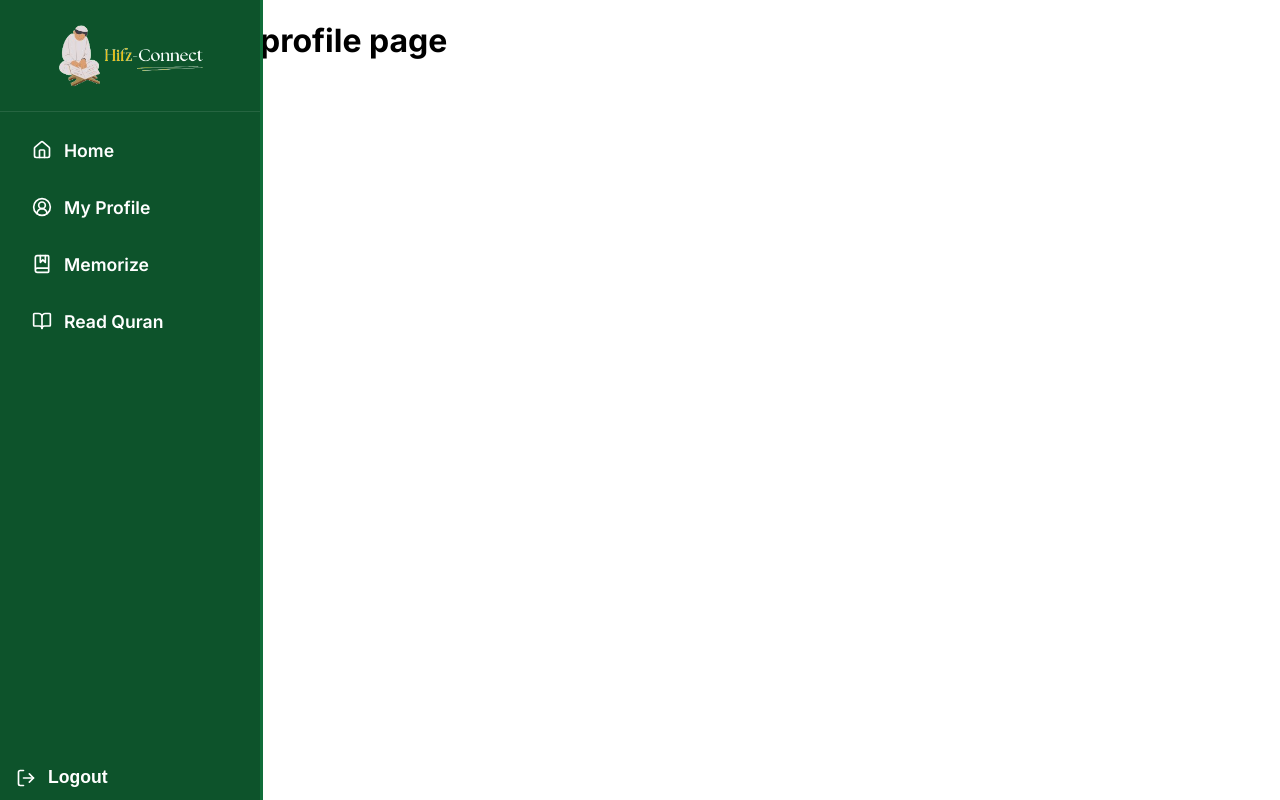
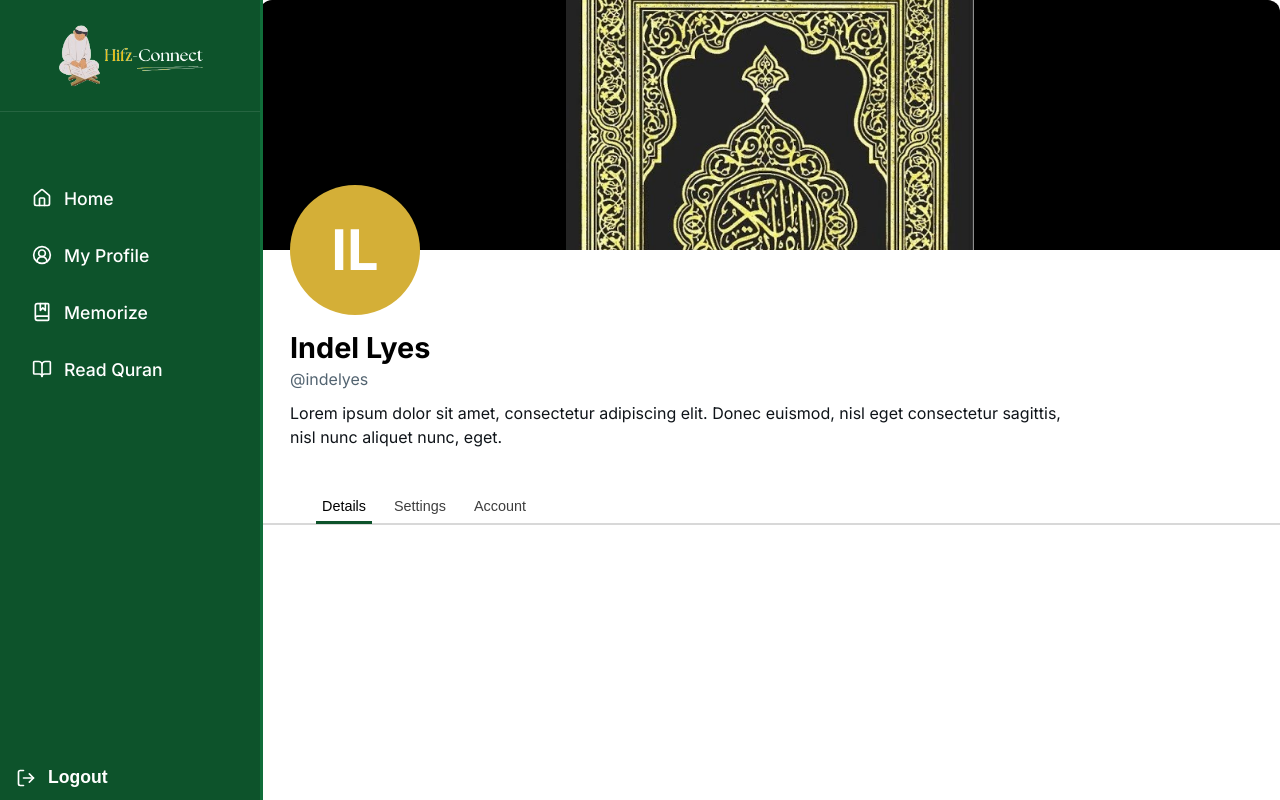
Before and after one commit to lyexover/hifz-connect, a Next.js app: page /profile in a window 1280 px wide. Built offline with nearby package versions, Linux system fonts and the light colour scheme.

Commit message:
added profile UI

```diff
--- /dev/null
+++ b/src/app/(main)/profile/layout.jsx
@@ -0,0 +1,12 @@
+import ProfileHeader from "@/app/components/profile/Header";
+import ProfileNav from "@/app/components/profile/Nav";
+
+export default function profileLayout({ children }) {
+  return (
+    <div>
+      <ProfileHeader />
+      <ProfileNav/>
+      {children}
+    </div>
+  );
+}
--- a/src/app/(main)/profile/page.jsx
+++ b/src/app/(main)/profile/page.jsx
@@ -1,5 +1,5 @@
 export default function profile(){
     return (
-        <h1>profile page</h1>
+        <div></div>
     )
 }
--- a/src/app/components/css-modules/navbar.module.css
+++ b/src/app/components/css-modules/navbar.module.css
@@ -37,6 +37,8 @@
   flex-direction: column;
   gap: 0.75rem;
   padding: 0 1rem;
+  position: relative;
+  top: 3rem;
 }
 
 .links a {
@@ -45,7 +47,7 @@
   gap: 0.75rem;
   color: var(--nav-text-white);
   text-decoration: none;
-  font-weight: 550;
+  font-weight: 500;
   font-size: 1.1rem;
   transition: all 0.2s ease;
   padding: 0.75rem 1rem;
--- /dev/null
+++ b/src/app/components/css-modules/profile.module.css
@@ -0,0 +1,123 @@
+.profileHeader {
+  background-color: #fff;
+  border-radius: 12px;
+  overflow: hidden;
+  margin-bottom: 24px;
+}
+
+.couvertureContainer {
+  position: relative;
+  width: 100%;
+  height: 250px;
+}
+
+.couvertureImage {
+  object-position: center;
+}
+
+.profileContent {
+  position: relative;
+  padding: 0 24px 24px;
+}
+
+.pdpContainer {
+  border-radius: 50%;
+  width: 130px;
+  height: 130px;
+  position: absolute;
+  background-color: var(--logo-gold);
+  display: flex;
+  align-items: center;
+  justify-content: center;
+  top: -65px;
+  left: 30px;
+}
+
+.initials {
+  font-size: 3.5rem;
+  font-weight: bold;
+  color: #fff;
+}
+
+.userInfo {
+  padding-top: 80px;
+}
+
+.nameContainer {
+  margin: 0 0 12px 0;
+  padding-left: 6px;
+}
+
+.name {
+  display: block;
+  font-size: 1.8rem;
+  font-weight: bold;
+  margin-bottom: 4px;
+}
+
+.username {
+  display: block;
+  font-size: 1rem;
+  color: #536471;
+  font-weight: normal;
+}
+
+.bio {
+  font-size: 1rem;
+  line-height: 1.5;
+  color: #0f1419;
+  margin: 12px 0 0 6px;
+  max-width: 80%;
+}
+
+/* nav ================================================*/
+
+.nav {
+  display: flex;
+  align-items: center;
+  justify-content: flex-start;
+  border-bottom: 2px solid #d8d8d8;
+  padding-bottom: 0.5rem;
+  padding-left: 3.5rem;
+  gap: 1rem;
+}
+
+.nav button {
+  border: none;
+  background-color: transparent;
+}
+
+.nav button a {
+  text-decoration: none;
+  color: rgb(62, 62, 62);
+  font-size: 0.9rem;
+  font-weight: 540;
+}
+.nav button.active a {
+  color: black;
+}
+
+.nav button.active {
+  position: relative;
+}
+
+.nav button::after {
+  content: "";
+  position: absolute;
+  bottom: -9px;
+  left: 0;
+  width: 0;
+  height: 3px;
+  background-color: var(--header-green-dark);
+  transition: width 0.3s ease-in-out;
+}
+
+.nav button.active::after {
+  content: "";
+  position: absolute;
+  bottom: -9px;
+  left: 0;
+  width: 100%;
+  height: 3px;
+  background-color: var(--header-green-dark);
+}
--- /dev/null
+++ b/src/app/components/profile/Header.jsx
@@ -0,0 +1,35 @@
+import Image from "next/image";
+import styles from "@/app/components/css-modules/profile.module.css";
+
+export default function ProfileHeader() {
+  return (
+    <div className={styles.profileHeader}>
+      <div className={styles.couvertureContainer}>
+        <Image
+          className={styles.couvertureImage}
+          src="/couverture.jpg"
+          alt="Couverture"
+          fill
+          style={{ objectFit: 'cover' }}
+        />
+      </div>
+
+      <div className={styles.profileContent}>
+        <div className={styles.pdpContainer}>
+          <span className={styles.initials}>IL</span>
+        </div>
+
+        <div className={styles.userInfo}>
+          <h2 className={styles.nameContainer}>
+            <span className={styles.name}>Indel Lyes</span>
+            <span className={styles.username}>@indelyes</span>
+          </h2>
+
+          <p className={styles.bio}>
+            Lorem ipsum dolor sit amet, consectetur adipiscing elit. Donec euismod, nisl eget consectetur sagittis, nisl nunc aliquet nunc, eget.
+          </p>
+        </div>
+      </div>
+    </div>
+  );
+}
--- /dev/null
+++ b/src/app/components/profile/Nav.jsx
@@ -0,0 +1,22 @@
+'use client'
+import { useState } from "react"
+import Link from "next/link"
+import styles from "@/app/components/css-modules/profile.module.css";
+
+
+export default function ProfileNav(){
+
+const [chosenTab, setChosenTab] = useState("details")
+
+
+    return (
+
+        <div className={styles.nav}>
+            <button className={chosenTab === 'details' ? styles.active : ''} onClick={() =>setChosenTab('details')} ><Link href={''}>Details</Link></button>
+            <button className={chosenTab === 'settings' ? styles.active : ''} onClick={() =>setChosenTab('settings')} ><Link href={''}>Settings</Link></button>
+            <button className={chosenTab === 'account' ? styles.active : ''} onClick={() =>setChosenTab('account')} ><Link href={''}>Account</Link></button>
+
+        </div>
+
+    )
+}
```
Also changed, not shown: public/couverture.jpg (added).
